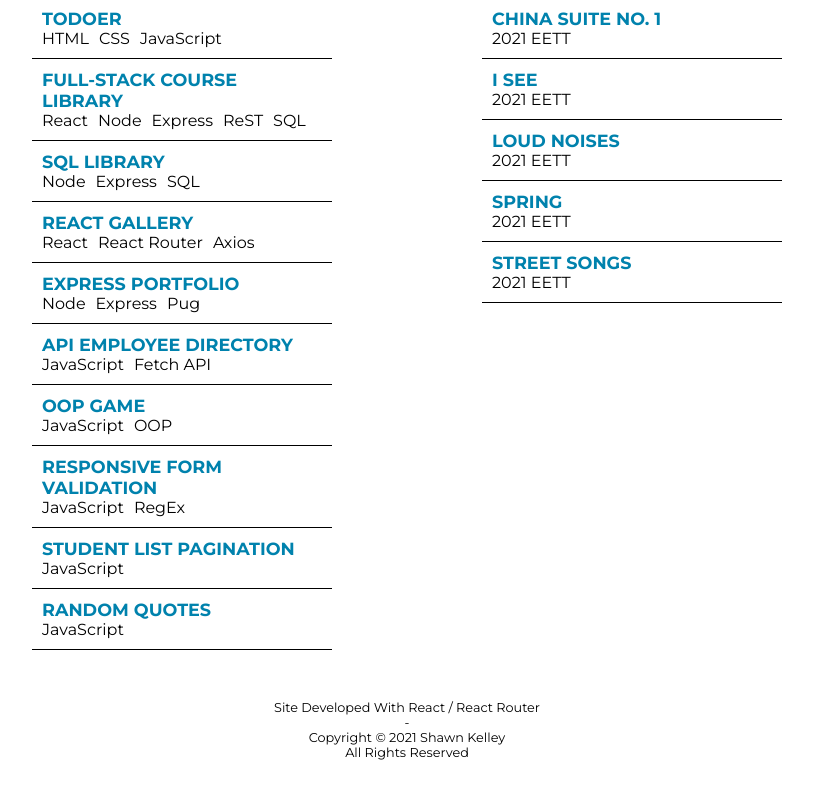
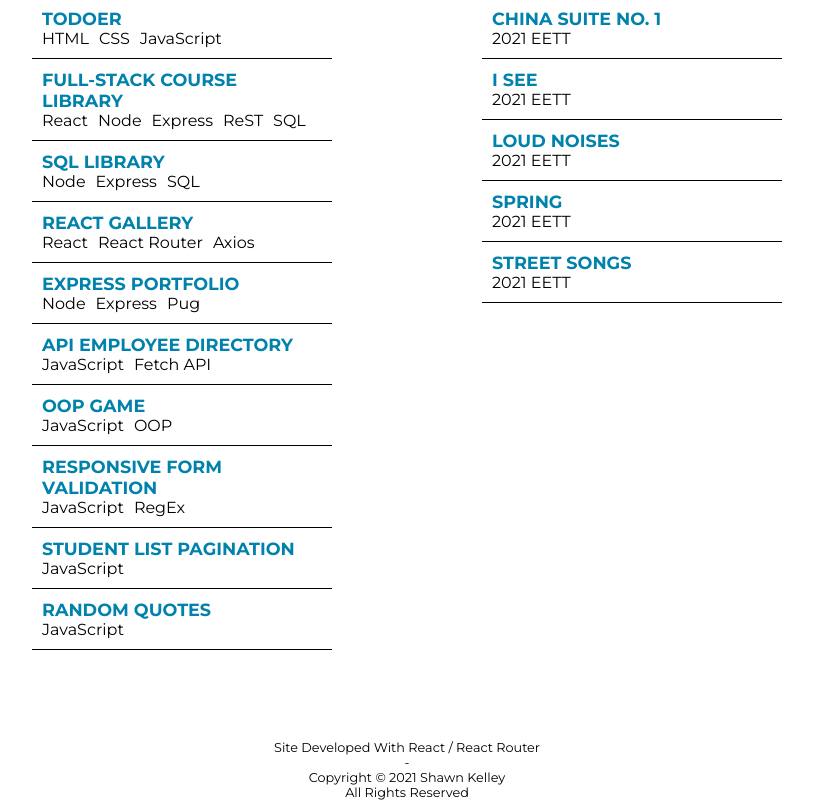
Before and after one commit to shawnkelleydev/sk-ws-react, a React (Create React App) app: page /projects in a window 1280 px wide. Shown: the part 406-1206 px from the top of the page, without its empty margins (233-1046 px from the left). Before the commit the page ends 1166 px from the top, so only its background shows below. Built offline with nearby package versions, Linux system fonts and the light colour scheme.

Commit message:
Footer.js / project menu restyle

```diff
--- a/src/components/App.js
+++ b/src/components/App.js
@@ -2,6 +2,7 @@ import { Outlet } from "react-router-dom";
 
 //components
 import Header from "./Header";
+import Footer from "./Footer";
 
 function App() {
   return (
@@ -12,15 +13,7 @@ function App() {
       <div id="content-parent" className="content-parent">
         <Outlet />
       </div>
-
-      <footer>
-        <ul>
-          <li>all rights reserved</li>
-          <li>copyright © 2021 shawn kelley</li>
-          <li>-</li>
-          <li>site developed with react / react router</li>
-        </ul>
-      </footer>
+      <Footer />
     </div>
   );
 }
--- /dev/null
+++ b/src/components/Footer.js
@@ -0,0 +1,12 @@
+export default function Footer() {
+  return (
+    <footer>
+      <ul>
+        <li>all rights reserved</li>
+        <li>copyright © 2021 shawn kelley</li>
+        <li>-</li>
+        <li>site developed with react / react router</li>
+      </ul>
+    </footer>
+  );
+}
--- a/src/index.css
+++ b/src/index.css
@@ -384,7 +384,7 @@ footer ul {
 }
 
 .project-menu ul {
-  margin: 10x 0;
+  margin-bottom: 20px;
 }
 
 .project-menu li li {
--- a/src/index.sass
+++ b/src/index.sass
@@ -266,7 +266,7 @@ footer
   text-transform: capitaize
 
   ul
-    margin: 10x 0
+    margin-bottom: 20px
 
   li li
     padding: 10px
```
Also changed, not shown: 1 other file (tests, documents, lock files or other folders).
